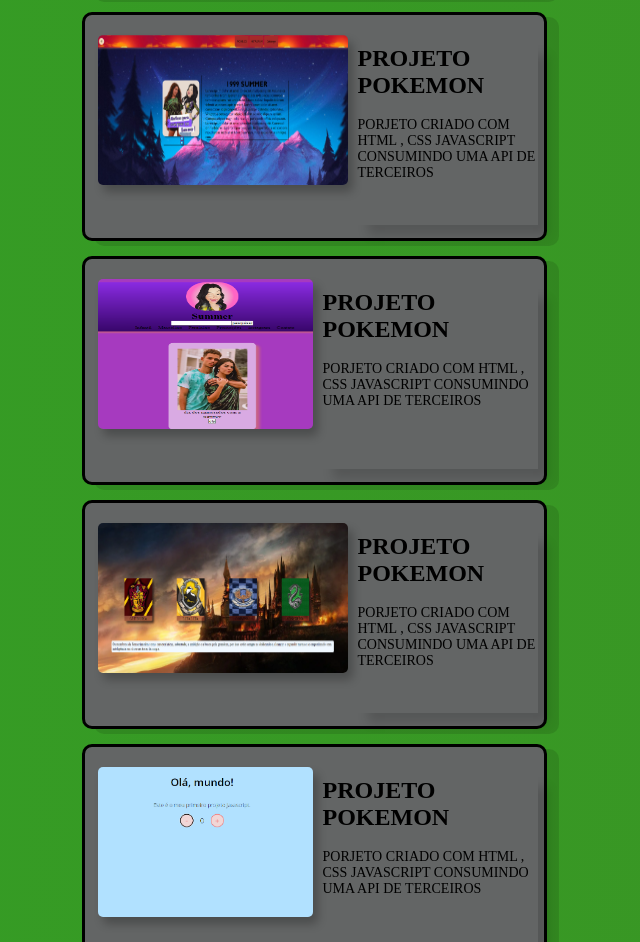
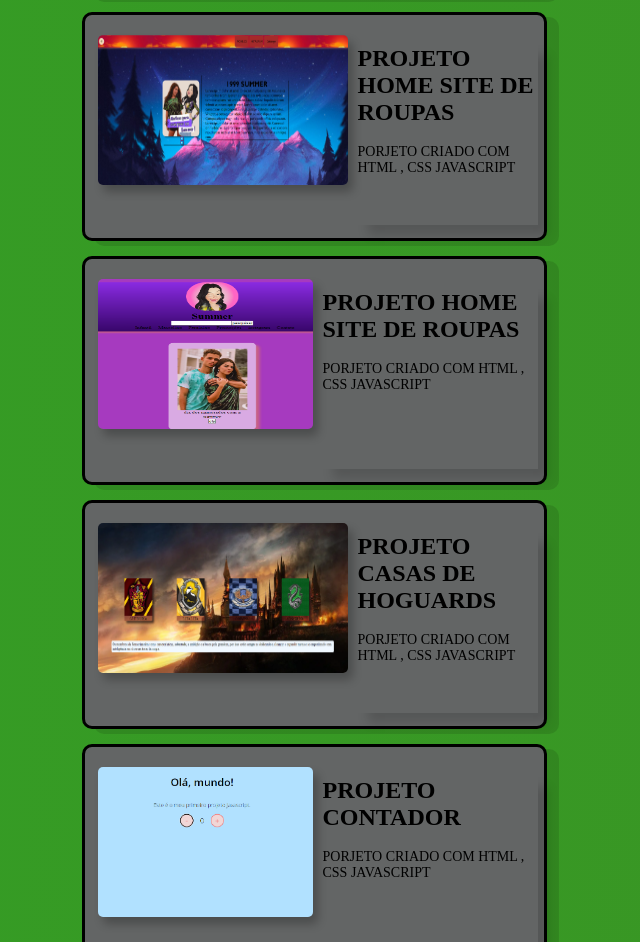
Before and after one commit to Evanjr73/PORTIFOLIO, a React (Vite) app in the folder vite-project/: page / in a window 1280 px wide. Shown: the part 1630-2572 px from the top of the page, without its empty margins (326-966 px from the left). Built offline with nearby package versions, Linux system fonts and the light colour scheme.

Commit message:
terminando de add as descrições

```diff
--- a/vite-project/src/projetos.tsx
+++ b/vite-project/src/projetos.tsx
@@ -24,8 +24,8 @@
                 <div  className='divprojetos'>
                     <img src={img} alt="" className='projetos'/>
                     <div className='textoDoProjeto'>
-                        <h2>PROJETO POKEMON</h2> <br />
-                        <p>PORJETO CRIADO COM HTML , CSS JAVASCRIPT CONSUMINDO UMA API DE TERCEIROS</p>
+                        <h2>PROJETO CONTADOR</h2> <br />
+                        <p>PORJETO CRIADO COM HTML , CSS JAVASCRIPT </p>
                     </div>
 
                 </div>
@@ -35,8 +35,8 @@
                 <div  className='divprojetos'>
                     <img src={img1} alt="" className='projetos'/>
                     <div className='textoDoProjeto'>
-                        <h2>PROJETO POKEMON</h2> <br />
-                        <p>PORJETO CRIADO COM HTML , CSS JAVASCRIPT CONSUMINDO UMA API DE TERCEIROS</p>
+                        <h2>PROJETO CASAS DE HOGUARDS</h2> <br />
+                        <p>PORJETO CRIADO COM HTML , CSS JAVASCRIPT </p>
                     </div>
 
                 </div>
@@ -50,8 +50,8 @@
                 <div  className='divprojetos'>
                     <img src={img2} alt="" className='projetos'/>
                     <div className='textoDoProjeto'>
-                        <h2>PROJETO POKEMON</h2> <br />
-                        <p>PORJETO CRIADO COM HTML , CSS JAVASCRIPT CONSUMINDO UMA API DE TERCEIROS</p>
+                        <h2>PROJETO HOME SITE DE ROUPAS</h2> <br />
+                        <p>PORJETO CRIADO COM HTML , CSS JAVASCRIPT </p>
                     </div>
 
                 </div>
@@ -63,8 +63,8 @@
                 <div  className='divprojetos'>
                     <img src={img3} alt="" className='projetos'/>
                     <div className='textoDoProjeto'>
-                        <h2>PROJETO POKEMON</h2> <br />
-                        <p>PORJETO CRIADO COM HTML , CSS JAVASCRIPT CONSUMINDO UMA API DE TERCEIROS</p>
+                        <h2>PROJETO HOME SITE DE ROUPAS</h2> <br />
+                        <p>PORJETO CRIADO COM HTML , CSS JAVASCRIPT </p>
                     </div>
 
                 </div>
@@ -74,7 +74,7 @@
                 <div  className='divprojetos'>
                     <img src={img4} alt="" className='projetos'/>
                     <div className='textoDoProjeto'>
-                        <h2>PROJETO POKEMON</h2> <br />
+                        <h2>PROJETO DSINEY+</h2> <br />
                         <p>CLONE DA PRIMEIRA PAGINA DA DISNEY+</p><br />
                         <p>PORJETO CRIADO COM HTML , CSS  E JAVASCRIPT</p>
                     </div>
```
